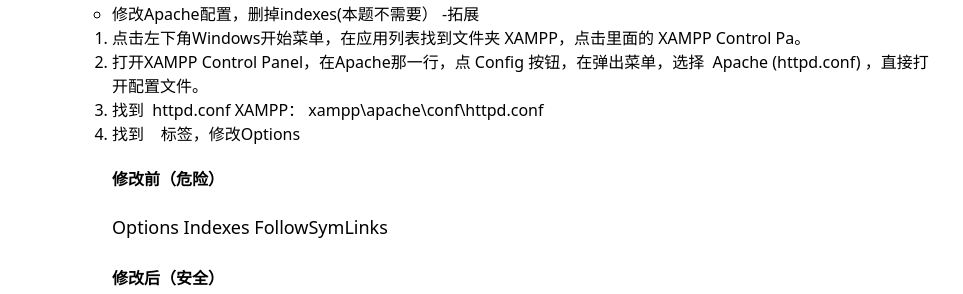
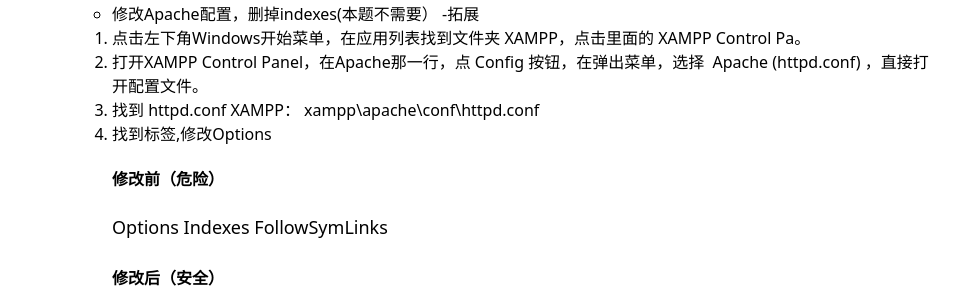
Before and after one commit to gysbfff/gysbfff.github.io, a Jekyll site: the page built from _posts/2026-09-23-ctfhub-mulubianli.md, in a window 1280 px wide. Shown: the part 1036-1330 px from the top of the page, without its empty margins (158-1121 px from the left). Built offline with Jekyll 4.4.1, drawn with Linux system fonts in a browser that asks for light colours; our own code applies the rules of GitHub Pages for plain Markdown files.

Commit message:
Fix formatting and improve clarity in instructions

```diff
--- a/_posts/2026-09-23-ctfhub-mulubianli.md
+++ b/_posts/2026-09-23-ctfhub-mulubianli.md
@@ -32,8 +32,8 @@
   -拓展
    1. 点击左下角Windows开始菜单，在应用列表找到文件夹 XAMPP，点击里面的 XAMPP Control Pa。
    2. 打开XAMPP Control Panel，在Apache那一行，点 Config 按钮，在弹出菜单，选择  Apache (httpd.conf) ，直接打开配置文件。
-   3. 找到  httpd.conf XAMPP： xampp\apache\conf\httpd.conf
-   4. 找到  <Directory>  标签，修改Options
+   3. 找到 httpd.conf XAMPP： xampp\apache\conf\httpd.conf
+   4. 找到<Directory>标签,修改Options
       #### 修改前（危险）
       Options Indexes FollowSymLinks
       #### 修改后（安全）
```
